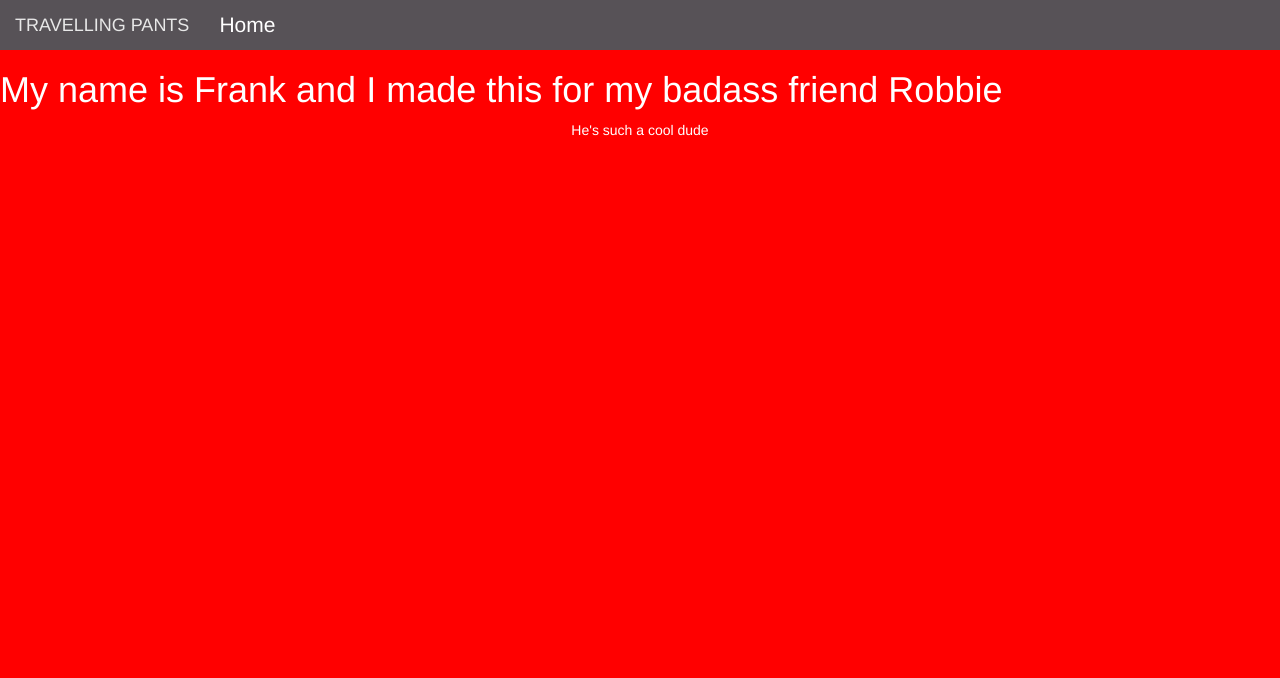
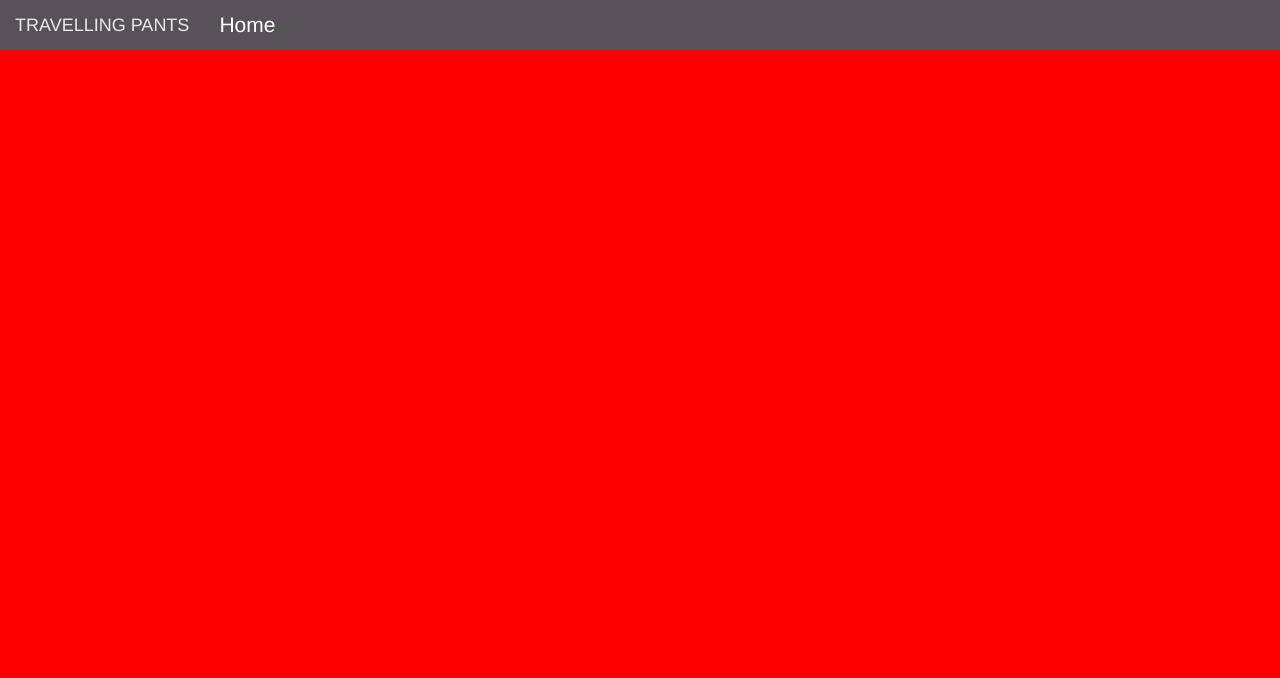
Before and after one commit to robbiealixsantos/the-traveling-repo, a Rails app: page /frank in a window 1280 px wide. Shown: the top 678 px of the page. Run offline with Rails 7, Linux system fonts and the light colour scheme; some libraries are stand-ins or nearby versions.

Commit message:
Further changes to organize features

```diff
--- a/app/assets/javascripts/flappy.js
+++ b/app/assets/javascripts/flappy.js
@@ -100,7 +100,8 @@
 	};
 
 	// Initialize Phaser, and create a 400px by 490px game
-  var game = new Phaser.Game(window.innerWidth, 490, Phaser.auto, "flappy");
+  // var game = new Phaser.Game(window.innerWidth, 490, Phaser.auto, "flappy");
+  var game = new Phaser.Game(400, 490);
 
 	// Add the 'mainState' and call it 'main'
 	game.state.add('main', mainState);
--- a/app/assets/javascripts/frank.js
+++ b/app/assets/javascripts/frank.js
@@ -1,3 +1,5 @@
+var frankPage = function(){
+
 var introFace = function() {
     $('.intro').addClass('animated bounceInLeft');
    setTimeout(function(){
@@ -14,3 +16,4 @@
 
 introFace();
 flappy();
+};
--- a/app/assets/javascripts/main.js
+++ b/app/assets/javascripts/main.js
@@ -1,13 +1,15 @@
 $( document ).on('turbolinks:load', function(){
+
   $(function(){
-    if($('body').is('.typing')){
+    if($('container').is('#typing')){
       typingGame();
     }
   });
 
   $(function(){
-    if($('div').is('#flappy')){
+    if($('body').is('.frank-body')){
       frankPage();
     }
   });
+
 });
--- a/app/assets/stylesheets/flappy.css
+++ /dev/null
@@ -1,8 +0,0 @@
-#flappy-body {
-	background-color: #71c5cf;
-}
-
-#flappy {
-	background-color: #71c5cf;
-  margin:auto;
-}
--- a/app/assets/stylesheets/welcome.css
+++ b/app/assets/stylesheets/frank.css
@@ -1,4 +1,4 @@
-#frank-body {
+.frank-body {
 	background-color: red;
 	color: white;
 }
--- a/app/views/frank/index.html.erb
+++ b/app/views/frank/index.html.erb
@@ -1,14 +1,9 @@
-<body id="frank-body">
+<body class="frank-body">
 <%= render 'layouts/nav' %>
-<h1>My name is Frank and I made this for my badass friend Robbie</h1>
-<p align="center">He's such a cool dude<p>
 
 <%= audio_tag("silly.mp3", autoplay: true) %>
 <div class="container">
 
   <%= image_tag("ADMIN.png", class: "intro" ) %>
 </div>
-
-<div id="flappy"></div>
-
 </body>
--- a/app/views/layouts/application.html.erb
+++ b/app/views/layouts/application.html.erb
@@ -3,10 +3,13 @@
   <head>
     <title>TheTravelingRepo</title>
     <%= csrf_meta_tags %>
+
      <link rel="stylesheet" href="https://cdnjs.cloudflare.com/ajax/libs/animate.css/3.5.2/animate.min.css">
      <link rel="stylesheet" href="https://maxcdn.bootstrapcdn.com/bootstrap/3.3.7/css/bootstrap.min.css" integrity="sha384-BVYiiSIFeK1dGmJRAkycuHAHRg32OmUcww7on3RYdg4Va+PmSTsz/K68vbdEjh4u" crossorigin="anonymous">
+
     <%= stylesheet_link_tag    'application', media: 'all', 'data-turbolinks-track': 'reload' %>
     <%= javascript_include_tag 'application', 'data-turbolinks-track': 'reload' %>
+
     <script src="https://maxcdn.bootstrapcdn.com/bootstrap/3.3.7/js/bootstrap.min.js" integrity="sha384-Tc5IQib027qvyjSMfHjOMaLkfuWVxZxUPnCJA7l2mCWNIpG9mGCD8wGNIcPD7Txa" crossorigin="anonymous"></script>
   </head>
 
--- a/app/views/typing/index.html.erb
+++ b/app/views/typing/index.html.erb
@@ -1,5 +1,4 @@
 <body class="typing">
-  <container>
     <h1>Typing GAME</h1>
     <p>Type as many words as you can until time runs out!</p>
     <button>START</button>
@@ -17,5 +16,4 @@
       <p class="words"></p>
     </div>
   </div>
-</container>
 </body>
```
